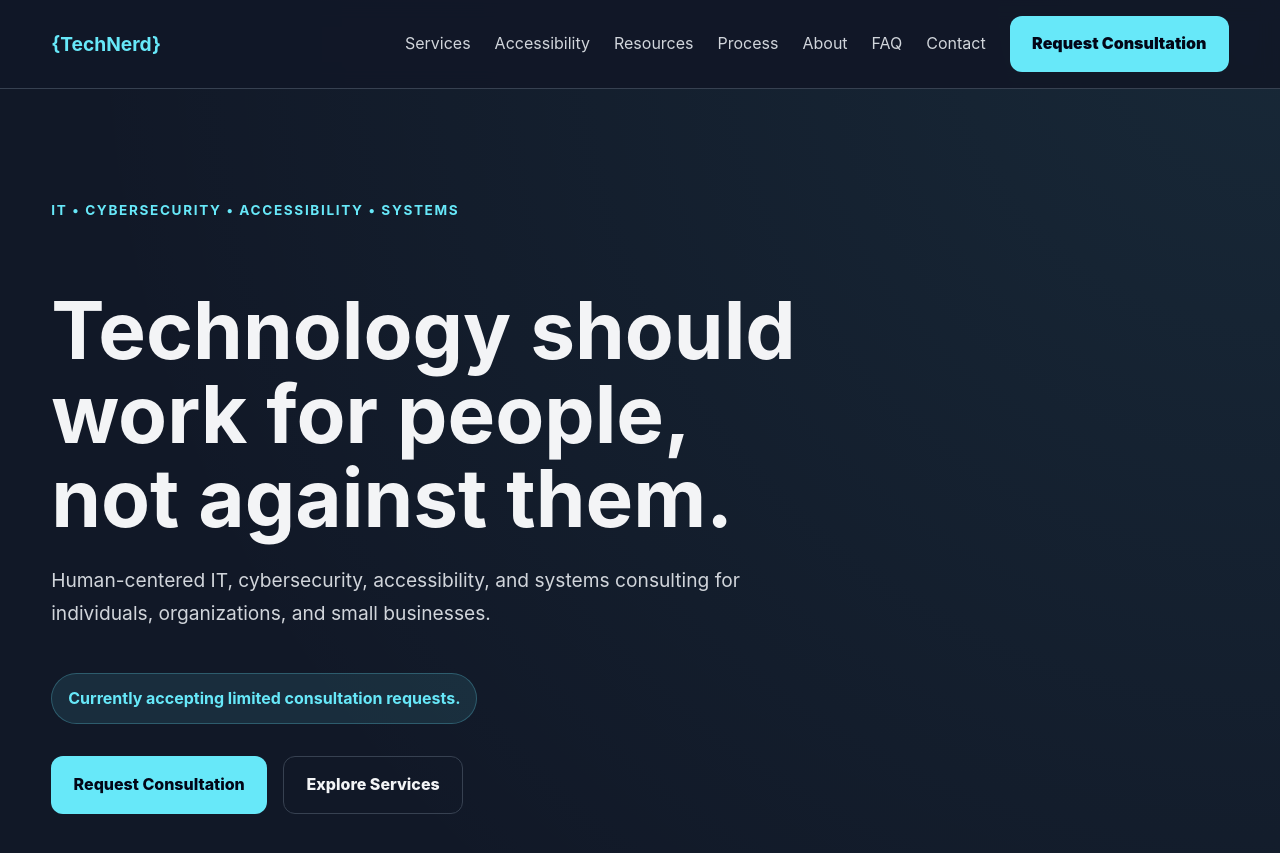
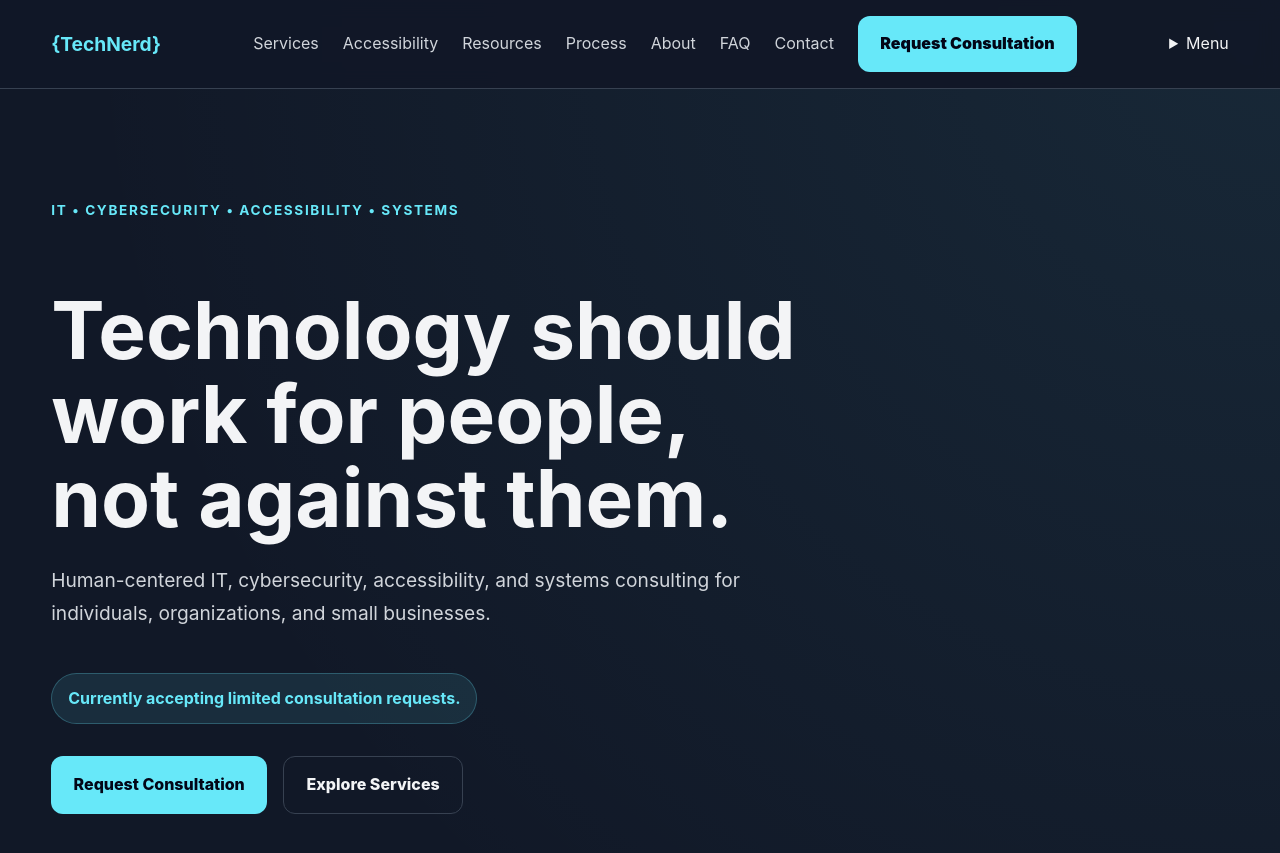
Before and after one commit to cjblackthorn/technerd, a Jekyll site: the page built from index.md, in a window 1280 px wide and 900 px high. Shown: the top 853 px of the window. Built offline with Jekyll 4.4.1, drawn with Linux system fonts in a browser that asks for light colours.

Commit message:
Replace mobile nav with native details menu

```diff
--- a/_includes/nav.html
+++ b/_includes/nav.html
@@ -4,11 +4,7 @@
       <span class="brand-mark">{TechNerd}</span>
     </a>
 
-    <button class="menu-toggle" type="button" aria-expanded="false" aria-controls="primary-navigation">
-      Menu
-    </button>
-
-    <nav id="primary-navigation" class="primary-nav" aria-label="Primary navigation">
+    <nav class="desktop-nav" aria-label="Primary navigation">
       <ul class="nav-links">
         <li><a href="{{ '/services/' | relative_url }}">Services</a></li>
         <li><a href="{{ '/accessibility/' | relative_url }}">Accessibility</a></li>
@@ -24,5 +20,25 @@
         </li>
       </ul>
     </nav>
+
+    <details class="mobile-nav">
+      <summary>Menu</summary>
+      <nav aria-label="Mobile navigation">
+        <ul class="mobile-nav-links">
+          <li><a href="{{ '/services/' | relative_url }}">Services</a></li>
+          <li><a href="{{ '/accessibility/' | relative_url }}">Accessibility</a></li>
+          <li><a href="{{ '/resources/' | relative_url }}">Resources</a></li>
+          <li><a href="{{ '/process/' | relative_url }}">Process</a></li>
+          <li><a href="{{ '/about/' | relative_url }}">About</a></li>
+          <li><a href="{{ '/faq/' | relative_url }}">FAQ</a></li>
+          <li><a href="{{ '/contact/' | relative_url }}">Contact</a></li>
+          <li>
+            <a class="button button-primary nav-cta" href="{{ '/request-consultation/' | relative_url }}">
+              Request Consultation
+            </a>
+          </li>
+        </ul>
+      </nav>
+    </details>
   </div>
 </header>
```
